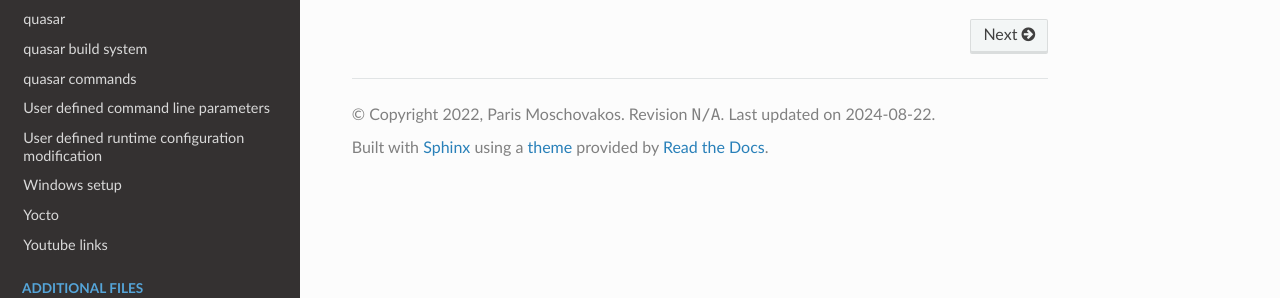
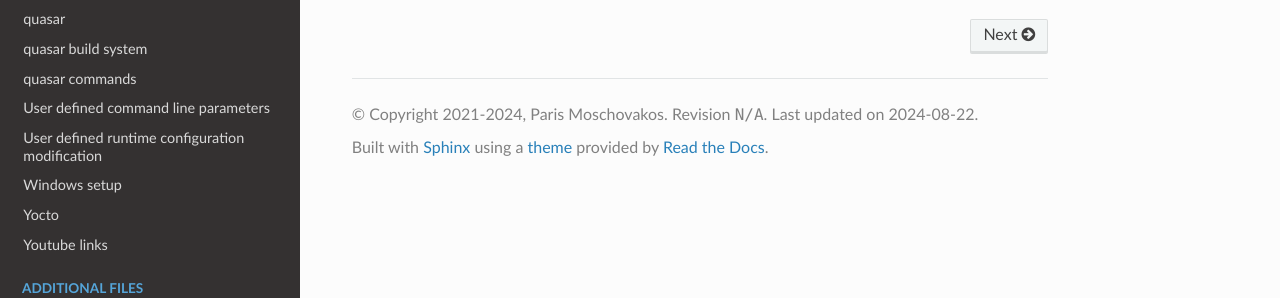
Before and after one commit to quasar-team/quasar, a Sphinx documentation site: the page built from Documentation/source/index.rst, in a window 1280 px wide. Shown: the part 310-608 px from the top of the page. Built offline with Sphinx 7.4.7 and the Read the Docs theme 2.0.0, drawn with Linux system fonts in a browser that asks for light colours.

Commit message:
Update copyright year range in conf.py

```diff
--- a/Documentation/source/conf.py
+++ b/Documentation/source/conf.py
@@ -29,7 +29,7 @@ def get_current_date():
 # -- Project information -----------------------------------------------------
 
 project = 'quasar'
-copyright = '2022, Paris Moschovakos'
+copyright = '2021-2024, Paris Moschovakos'
 author = 'Paris Moschovakos'
 
 
```
